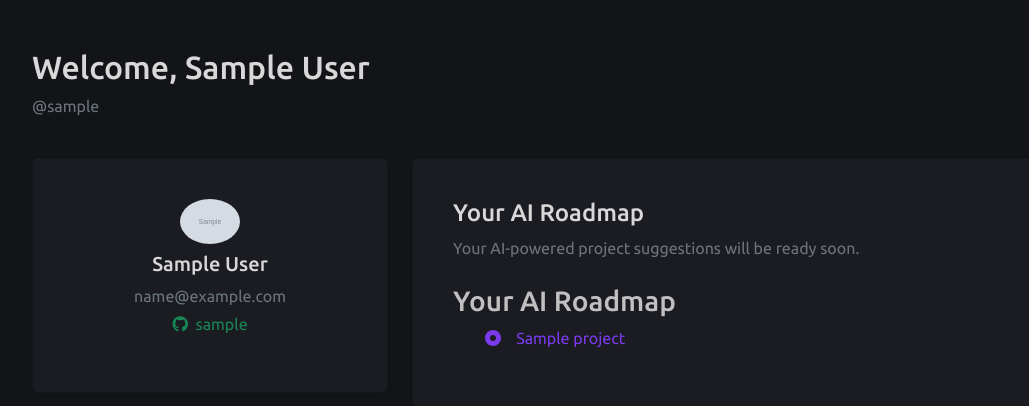
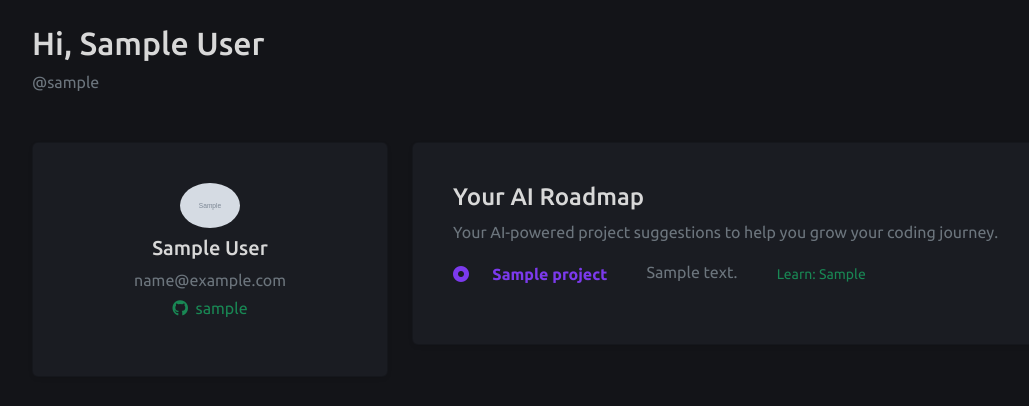
Before and after one commit to katGhost/dev-leaderboard, a Flask app: template app/templates/dashboard.html in a window 1280 px wide. Shown: the part 64-470 px from the top of the page, without its empty margins (50-1079 px from the left). Run offline with Flask 3, Linux system fonts and the light colour scheme; tables that the repository leaves empty hold one stand-in row (values such as "Sample post"); the template is opened without the code that fills it: values that come from a table or form of the project are taken from there, most other values are stand-ins (such as "Sample title", 1, 10 or a date in 2020); grey boxes marked "Sample" are stand-in pictures.

```diff
--- a/app/templates/dashboard.html
+++ b/app/templates/dashboard.html
@@ -2,16 +2,16 @@
 {% block title %} Dashboard {% endblock %}
 
 {% block content %}
-<div class="container mt-5">
+<div class="container mt-4 dashboard">
     <div class="row">
         <div class="col-md-12">
-            <h2 class="username">Welcome, {{ user.name or user.nickname or 'Developer' }}</h2>
+            <h2 class="username">Hi, {{ user.name or user.nickname or 'Developer' }}</h2>
             <p class="text-secondary">@{{ user.nickname }}</p>
         </div>
     </div>
 
     <div class="row mt-4">
-        <div class="col-md-4">
+        <div class="col-md-4 mt-2">
             <div class="card shadow-sm">
                 <div class="card-body text-center">
                     <img
@@ -37,23 +37,40 @@
             </div>
         </div>
 
-        <div class="col-md-8">
+        <div class="col-md-8 mt-2 mb-5">
             <div class="card shadow-sm">
                 <div class="card-body">
                     <h4 class="roadmap-title">Your AI Roadmap</h4>
                     <p class="text-secondary">
-                        Your AI-powered project suggestions will be ready soon.
+                        Your AI-powered project suggestions to help you grow your coding journey.
                     </p>
-                    <!-- AI suggestions -->
-                     <h3 class="roadmap-subtitle mt-4">Your AI Roadmap</h3>
-                    <ul class="roadmap-list">
-                        {% for project in suggestions %}
-                        <div class="roadmap-list-item">
-                            <i class="fa-solid fa-circle-dot"></i><li class="roadmap-item">{{ project }}</li>
-                        </div>
 
-                        {% endfor %}
-                    </ul>
+                    {% if suggestions %}
+                        <ul class="roadmap-list list-unstyled">
+                            {% for project in suggestions %}
+                            <div class="roadmap-list-item mb-3">
+                                <i class="fa-solid fa-circle-dot me-2"></i>
+                                <strong>{{ project.title }}</strong>
+                                <p class="ms-4 mb-1 text-secondary">{{ project.description }}</p>
+                                {% if project.learning_outcome %}
+                                    <p class="ms-4 mb-0 text-success" style="font-size: 0.875rem;">
+                                        Learn: {{ project.learning_outcome }}
+                                    </p>
+                                {% endif %}
+                            </div>
+                            {% endfor %}
+                        </ul>
+                    {% else %}
+                        <p class="text-secondary">
+                            Connect GitHub to unlock your AI-powered roadmap.
+                        </p>
+                        {% if not user.github_username %}
+                            <a href="{{ url_for('app.github_login') }}" class="btn btn-dark btn-sm">
+                                <i class="fa-brands fa-github me-1"></i>
+                                Connect GitHub
+                            </a>
+                        {% endif %}
+                    {% endif %}
                 </div>
             </div>
         </div>
```
